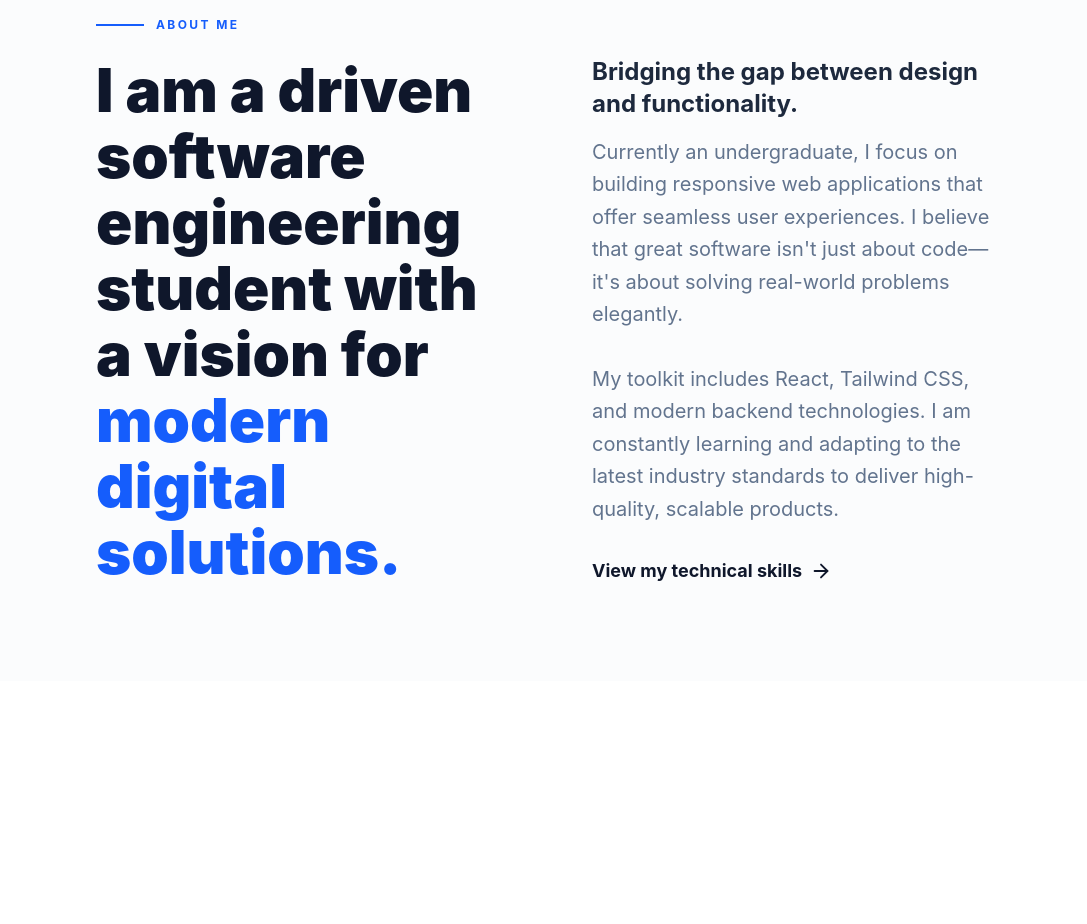
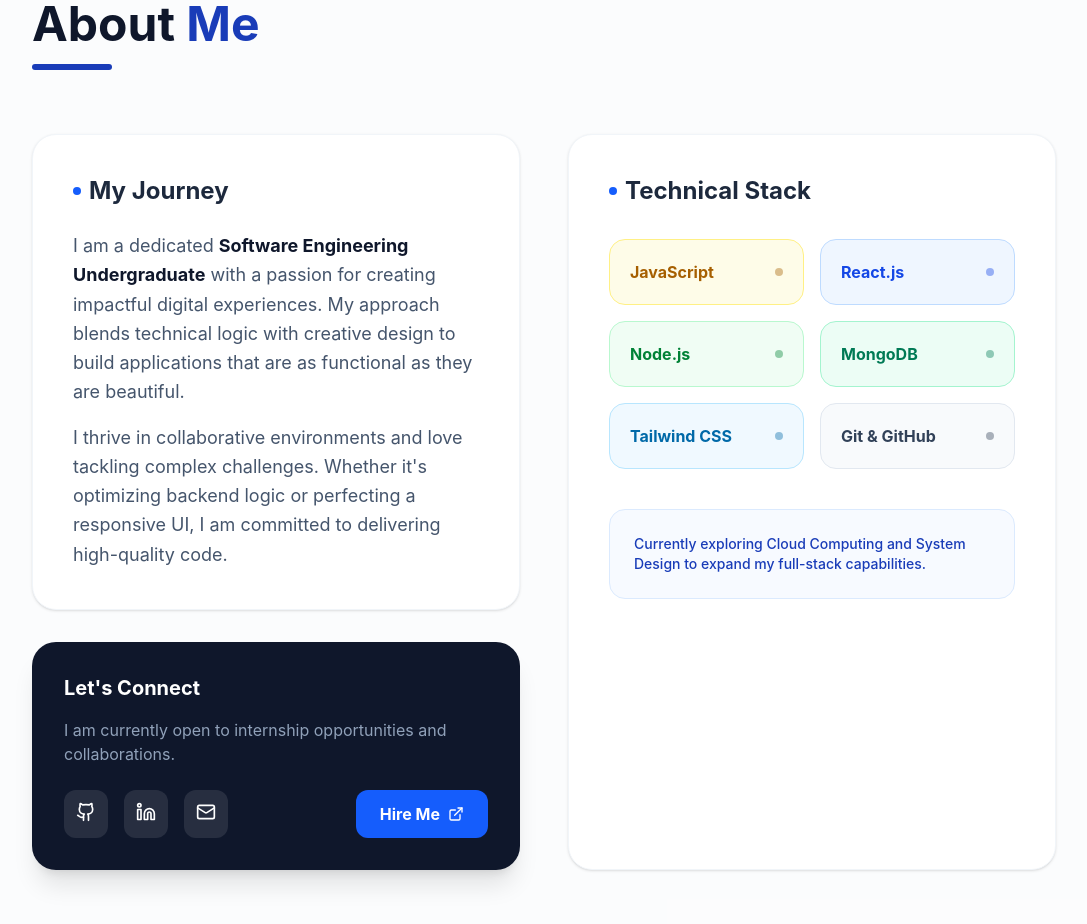
Before and after one commit to dwathsala/My_Portfolio, a React (Vite) app: page / in a window 1280 px wide. Shown: the part 880-1804 px from the top of the page, without its empty margins (96-1183 px from the left). Before the commit the page ends 1561 px from the top, so only its background shows below. Built offline with nearby package versions, Linux system fonts and the light colour scheme.

Commit message:
Completetly change about page design

```diff
--- a/src/components/About.jsx
+++ b/src/components/About.jsx
@@ -1,44 +1,95 @@
 import React from 'react';
-import { ArrowRight } from 'lucide-react';
+import { ExternalLink, Github, Linkedin, Mail } from 'lucide-react';
 
 const About = () => {
+  const skills = [
+    { name: "JavaScript", color: "bg-yellow-50 text-yellow-700 border-yellow-200" },
+    { name: "React.js", color: "bg-blue-50 text-blue-700 border-blue-200" },
+    { name: "Node.js", color: "bg-green-50 text-green-700 border-green-200" },
+    { name: "MongoDB", color: "bg-emerald-50 text-emerald-700 border-emerald-200" },
+    { name: "Tailwind CSS", color: "bg-sky-50 text-sky-700 border-sky-200" },
+    { name: "Git & GitHub", color: "bg-slate-50 text-slate-700 border-slate-200" },
+  ];
+
   return (
-    <section id="about" className="px-6 md:px-16 lg:px-32 xl:px-48 py-24 bg-slate-50/50 border-t border-gray-100">
-      <div className="max-w-[1400px] mx-auto grid grid-cols-1 md:grid-cols-2 gap-16 lg:gap-24">
+    <section id="about" className="py-20 px-6 md:px-16 lg:px-32 bg-slate-50/50">
+      <div className="max-w-7xl mx-auto">
 
-        {/* Left Column: The Big "Why" */}
-        <div className="space-y-6">
-          <div className="flex items-center gap-3">
-            <div className="w-12 h-[2px] bg-blue-600"></div>
-            <span className="text-blue-600 font-bold uppercase tracking-[0.2em] text-xs">About Me</span>
-          </div>
-          <h2 className="text-4xl md:text-5xl lg:text-6xl font-black leading-[1.1] text-slate-900">
-            I am a driven software engineering student with a vision for <span className="text-blue-600">modern digital solutions.</span>
+        {/* Header Section */}
+        <div className="mb-16">
+          <h2 className="text-4xl md:text-5xl font-bold text-slate-900 mb-4">
+            About <span className="text-blue-800">Me</span>
           </h2>
+          <div className="w-20 h-1.5 bg-blue-800 rounded-full"></div>
         </div>
 
-        {/* Right Column: The Details */}
-        <div className="flex flex-col justify-end space-y-8">
-          <div className="space-y-4">
-            <h3 className="text-xl md:text-2xl font-bold text-slate-800">
-              Bridging the gap between design and functionality.
-            </h3>
-            <p className="text-slate-500 leading-relaxed text-lg md:text-xl">
-              Currently an undergraduate, I focus on building responsive web applications that offer seamless user experiences. I believe that great software isn't just about code—it's about solving real-world problems elegantly.
-            </p>
+        <div className="grid grid-cols-1 lg:grid-cols-2 gap-12 items-stretch">
+
+          {/* Left Side: About Paragraph & Contact Component */}
+          <div className="flex flex-col gap-8">
+            <div className="bg-white p-8 md:p-10 rounded-3xl shadow-sm border border-slate-100 flex-grow">
+              <h3 className="text-2xl font-bold text-slate-800 mb-6 flex items-center gap-2">
+                <span className="w-2 h-2 rounded-full bg-blue-600"></span>
+                My Journey
+              </h3>
+              <div className="space-y-4 text-slate-600 text-lg leading-relaxed">
+                <p>
+                  I am a dedicated <span className="text-slate-900 font-bold">Software Engineering Undergraduate</span> with a passion for creating impactful digital experiences. My approach blends technical logic with creative design to build applications that are as functional as they are beautiful.
+                </p>
+                <p>
+                  I thrive in collaborative environments and love tackling complex challenges. Whether it's optimizing backend logic or perfecting a responsive UI, I am committed to delivering high-quality code.
+                </p>
+              </div>
+            </div>
+
+            {/* "Connect with Me" Professional Component */}
+            <div className="bg-slate-900 p-8 rounded-3xl text-white shadow-xl">
+              <h3 className="text-xl font-bold mb-4">Let's Connect</h3>
+              <p className="text-slate-400 mb-6">I am currently open to internship opportunities and collaborations.</p>
+              <div className="flex flex-wrap gap-4">
+                <a href="https://github.com" className="p-3 bg-white/10 rounded-xl hover:bg-blue-600 transition-colors">
+                  <Github size={20} />
+                </a>
+                <a href="https://linkedin.com" className="p-3 bg-white/10 rounded-xl hover:bg-blue-600 transition-colors">
+                  <Linkedin size={20} />
+                </a>
+                <a href="mailto:dulariwathsala824@mail.com" className="p-3 bg-white/10 rounded-xl hover:bg-blue-600 transition-colors">
+                  <Mail size={20} />
+                </a>
+                <button className="flex items-center gap-2 px-6 py-3 bg-blue-600 rounded-xl font-bold hover:bg-blue-700 transition-all ml-auto">
+                  Hire Me <ExternalLink size={16} />
+                </button>
+              </div>
+            </div>
           </div>
 
-          <p className="text-slate-500 leading-relaxed text-lg md:text-xl">
-            My toolkit includes React, Tailwind CSS, and modern backend technologies. I am constantly learning and adapting to the latest industry standards to deliver high-quality, scalable products.
-          </p>
+          {/* Right Side: Skills Grid */}
+          <div className="bg-white p-8 md:p-10 rounded-3xl shadow-sm border border-slate-100">
+            <h3 className="text-2xl font-bold text-slate-800 mb-8 flex items-center gap-2">
+              <span className="w-2 h-2 rounded-full bg-blue-600"></span>
+              Technical Stack
+            </h3>
+            <div className="grid grid-cols-1 sm:grid-cols-2 gap-4">
+              {skills.map((skill, index) => (
+                <div
+                  key={index}
+                  className={`p-5 rounded-2xl border ${skill.color} flex items-center justify-between transition-all hover:shadow-md group`}
+                >
+                  <span className="font-bold">{skill.name}</span>
+                  <div className="w-2 h-2 rounded-full bg-current opacity-40 group-hover:opacity-100 transition-opacity"></div>
+                </div>
+              ))}
+            </div>
 
-          {/* Call to action link */}
-          <button className="flex items-center gap-2 text-slate-900 font-bold hover:text-blue-600 transition-all group w-fit text-lg">
-            View my technical skills
-            <ArrowRight size={22} className="group-hover:translate-x-2 transition-transform" />
-          </button>
+            {/* Added Value: Professional Learning Note */}
+            <div className="mt-10 p-6 bg-blue-50/50 rounded-2xl border border-blue-100">
+              <p className="text-sm text-blue-800 font-medium">
+                Currently exploring Cloud Computing and System Design to expand my full-stack capabilities.
+              </p>
+            </div>
+          </div>
+
         </div>
-
       </div>
     </section>
   );
```
